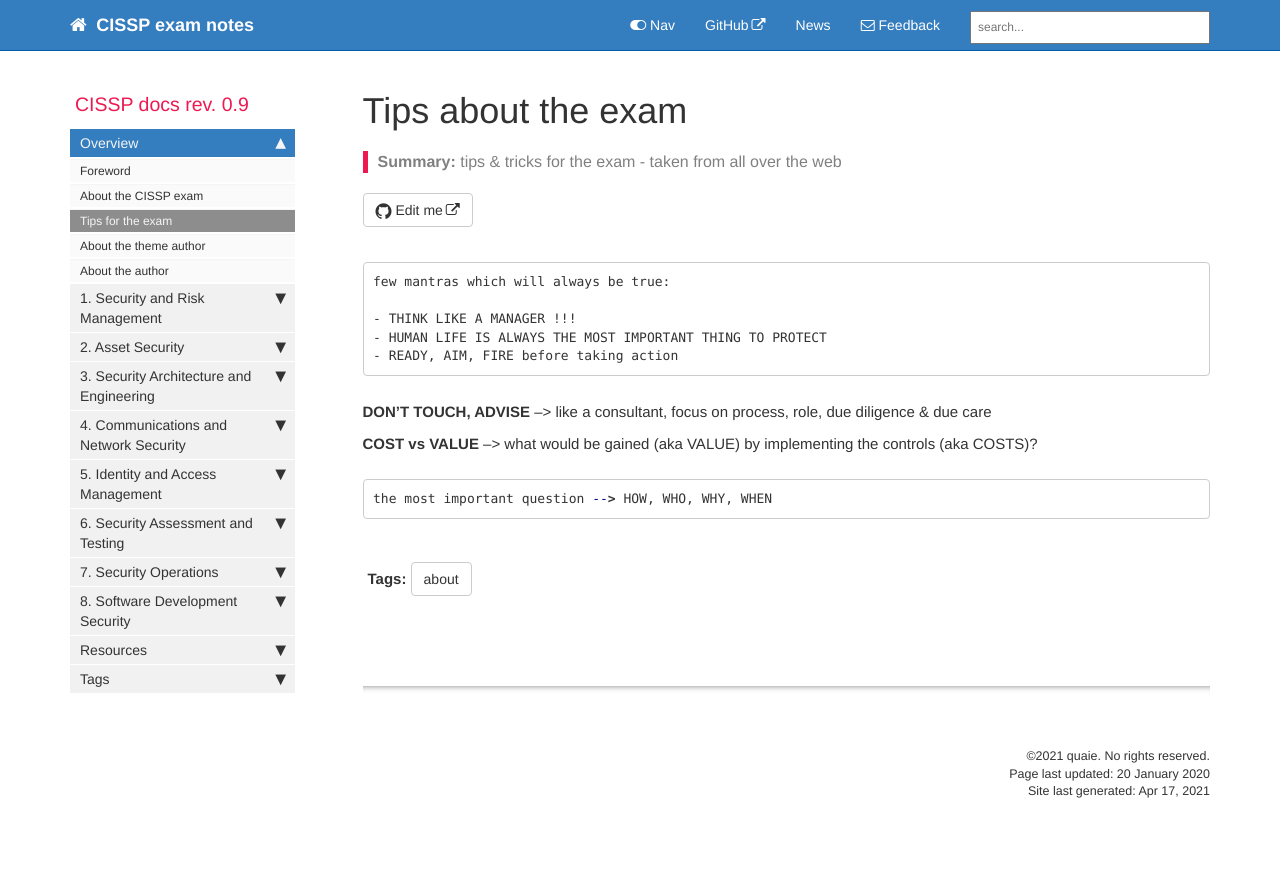
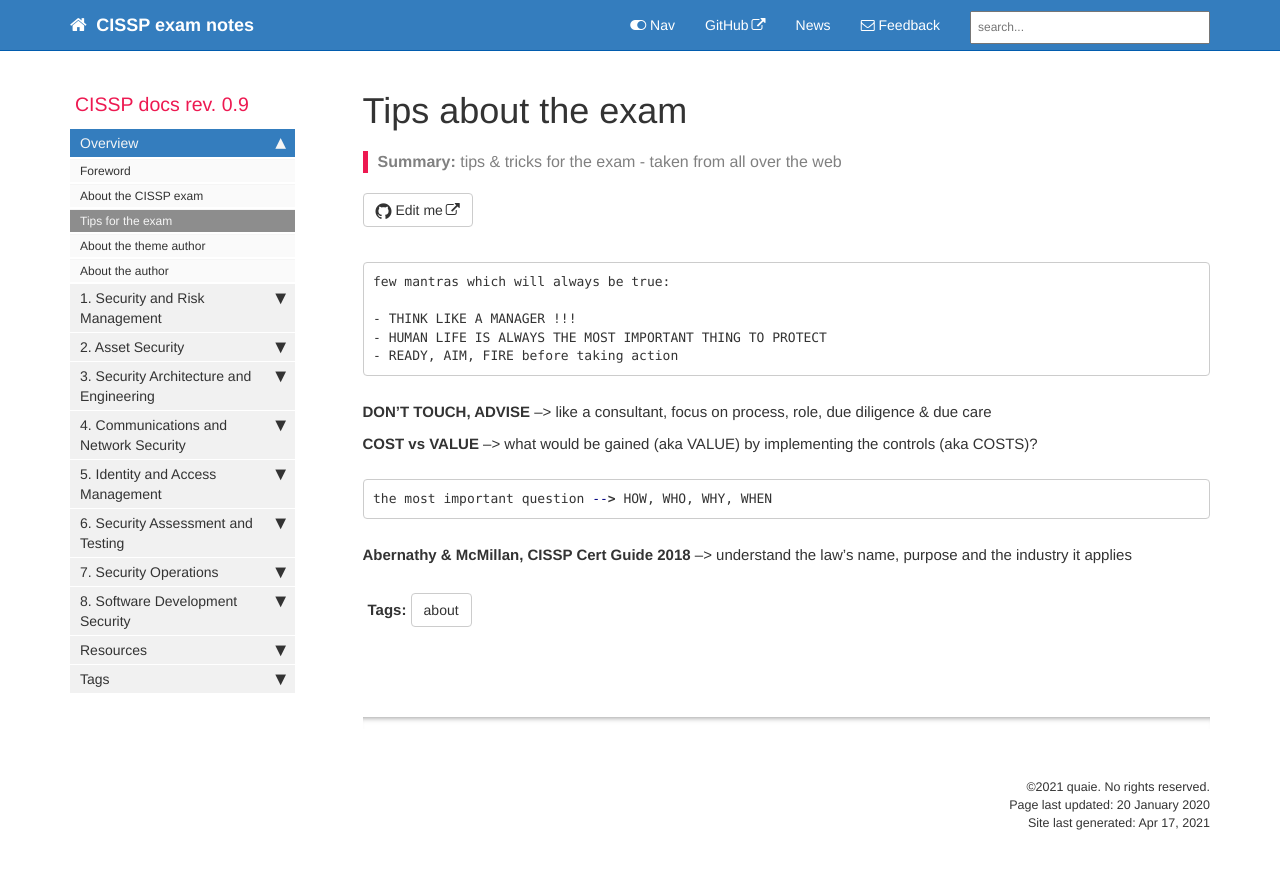
Before and after one commit to quaie/cissp, a Jekyll site: the page built from pages/mydoc/tips_exam.md, in a window 1280 px wide. Shown: the top 869 px of the page. Built offline with Jekyll 4.4.1, drawn with Linux system fonts in a browser that asks for light colours; comment, search, counter and statistics services are not loaded.

Commit message:
Update tips_exam.md

````diff
--- a/pages/mydoc/tips_exam.md
+++ b/pages/mydoc/tips_exam.md
@@ -25,6 +25,7 @@ few mantras which will always be true:
 the most important question --> HOW, WHO, WHY, WHEN
 ```
 
+**Abernathy & McMillan, CISSP Cert Guide 2018** --> understand the law's name, purpose and the industry it applies
 
 
 {% include links.html %}
````
